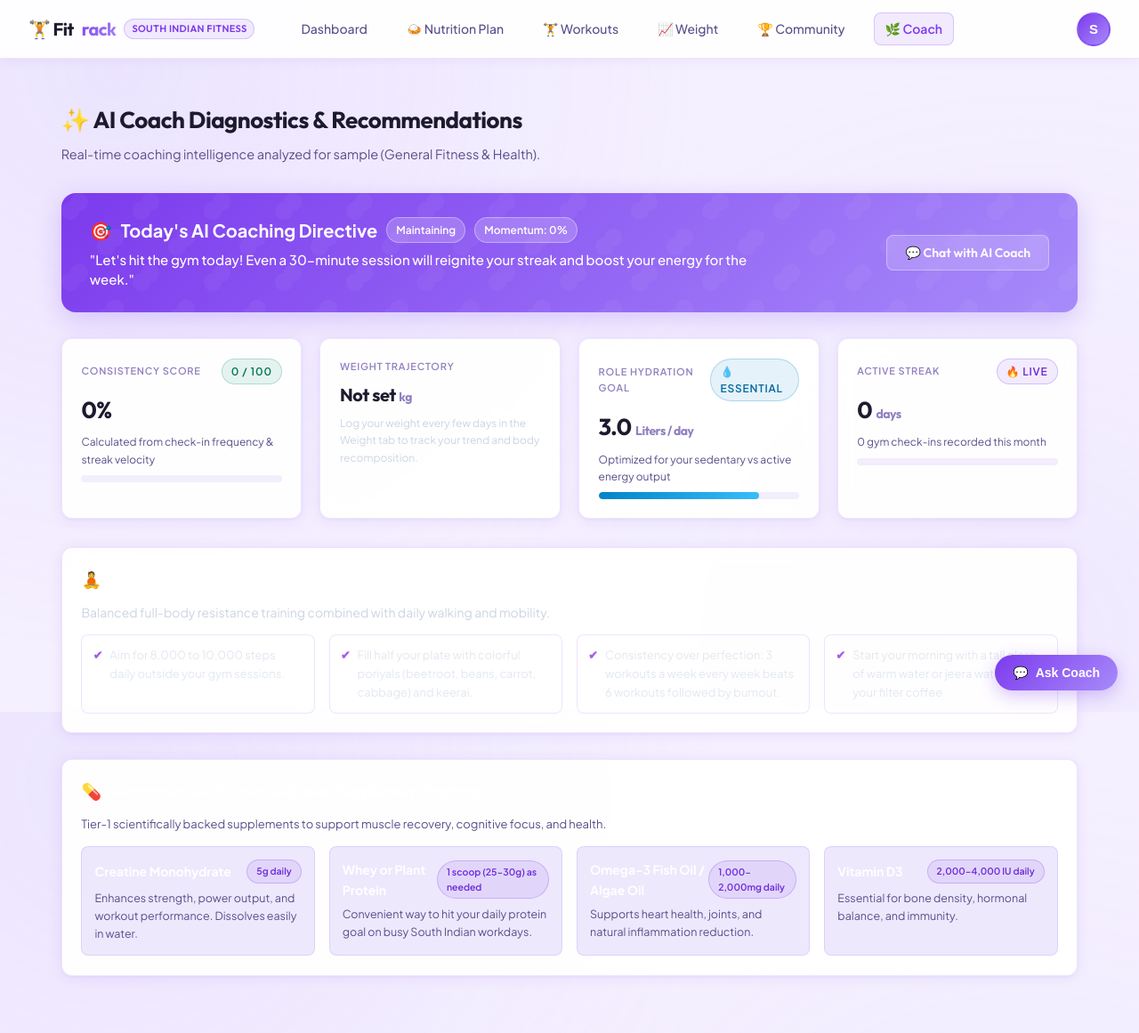
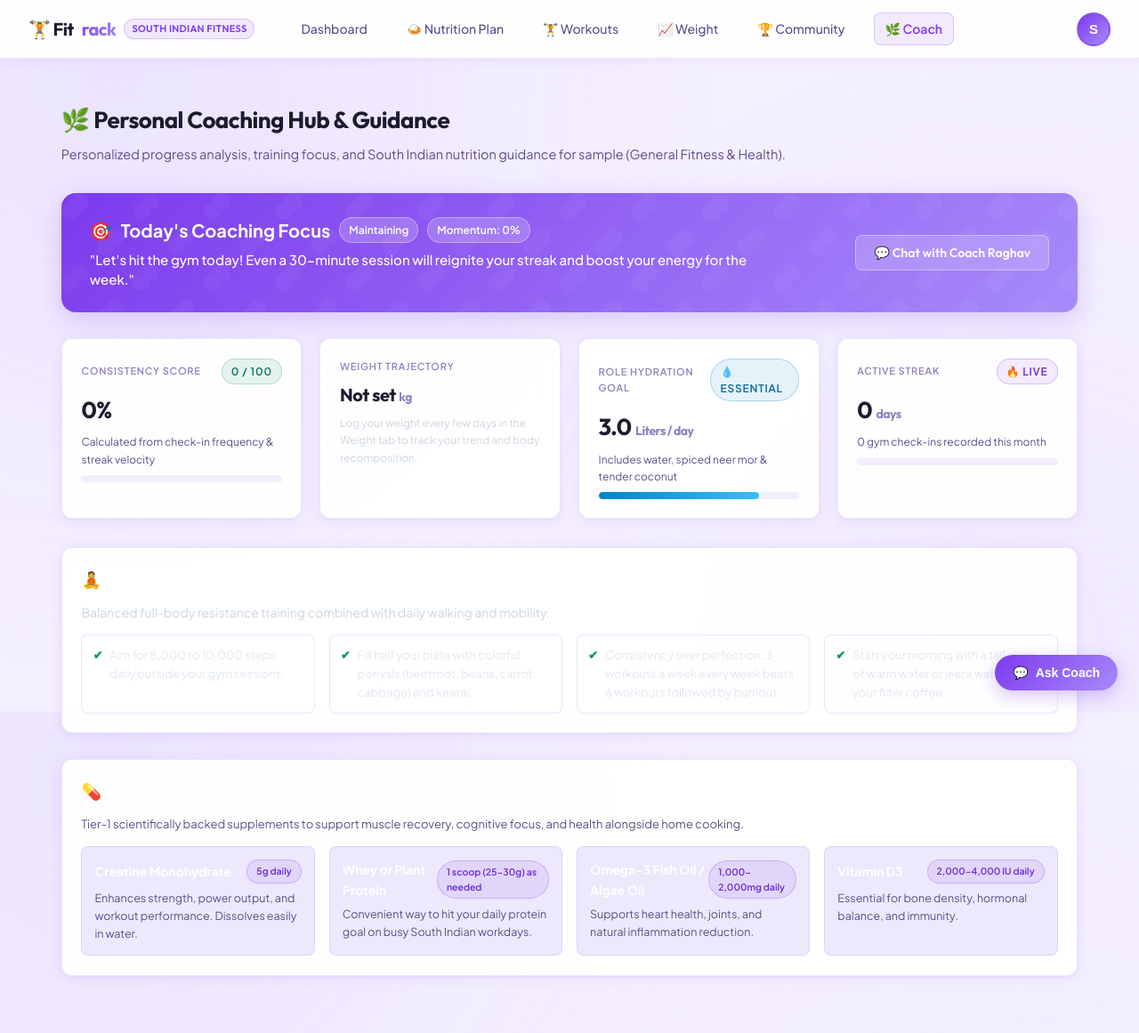
Before and after one commit to abel-111/Fitrack, a Flask app: page /ai/recommendations in a window 1280 px wide. Shown: the whole page at 89% size. Run offline with Flask 3, Linux system fonts and the light colour scheme; the visitor is signed in with stand-in values (Sample User, id 1); data that the repository does not hold is empty; some libraries are stand-ins or nearby versions.

Commit message:
ui: update recommendations page for light theme

```diff
--- a/app/templates/recommendations.html
+++ b/app/templates/recommendations.html
@@ -1,17 +1,17 @@
 {% extends "base.html" %}
-{% block title %}AI Coaching Insights — Fitrack{% endblock %}
+{% block title %}Coaching Insights & Guidance — Fitrack{% endblock %}
 {% block content %}
 <div class="page-wrapper">
     <div class="page-header">
-        <h2 class="page-title">✨ AI Coach Diagnostics & Recommendations</h2>
-        <p class="page-subtitle">Real-time coaching intelligence analyzed for {{ current_user.username }} ({{ role_info.title }}).</p>
+        <h2 class="page-title">🌿 Personal Coaching Hub & Guidance</h2>
+        <p class="page-subtitle">Personalized progress analysis, training focus, and South Indian nutrition guidance for {{ current_user.username }} ({{ role_info.title }}).</p>
     </div>
 
-    <!-- AI Daily Priority Directive Banner -->
+    <!-- Daily Priority Banner -->
     <div class="ai-hero-banner" style="margin-bottom:1.8rem;">
         <div class="ai-hero-content">
             <div class="ai-hero-title">
-                <span>🎯</span> Today's AI Coaching Directive
+                <span>🎯</span> Today's Coaching Focus
                 <span class="badge-chip badge-coral">{{ current_user.goal|capitalize }}</span>
                 <span class="badge-chip badge-emerald">Momentum: {{ insights.consistency_score }}%</span>
             </div>
@@ -21,7 +21,7 @@
         </div>
         <div>
             <button class="btn-primary-custom" onclick="document.getElementById('aiCoachFab').click();" type="button">
-                💬 Chat with AI Coach
+                💬 Chat with Coach Raghav
             </button>
         </div>
     </div>
@@ -61,7 +61,7 @@
                 <span class="badge-chip badge-cyan">💧 Essential</span>
             </div>
             <div class="stat-value">{{ insights.hydration_target }} <span style="font-size:14px; color:var(--text-muted);">Liters / day</span></div>
-            <div class="stat-subtext">Optimized for your sedentary vs active energy output</div>
+            <div class="stat-subtext">Includes water, spiced neer mor & tender coconut</div>
             <div class="progress-bar-wrap">
                 <div class="progress-bar-fill progress-bar-cyan" style="width: 80%;"></div>
             </div>
@@ -83,14 +83,14 @@
     <!-- Role Training & Mobility Adaptation -->
     <div class="stat-card" style="margin-bottom:1.8rem;">
         <h3 style="font-size:18px; font-weight:700; color:#fff; display:flex; align-items:center; gap:8px; margin-bottom:10px;">
-            <span>{{ role_info.icon }}</span> Training Adaptation for {{ role_info.title }}
+            <span>{{ role_info.icon }}</span> Training & Mobility Focus for {{ role_info.title }}
         </h3>
         <p style="color:#cbd5e1; font-size:14px; margin-bottom:14px;">{{ insights.workout_focus }}</p>
 
         <div style="display:grid; grid-template-columns:repeat(auto-fit, minmax(260px, 1fr)); gap:1rem;">
             {% for tip in insights.role_tips %}
             <div style="background:rgba(255,255,255,0.03); border:1px solid var(--border-subtle); border-radius:var(--radius-sm); padding:12px; font-size:13px; color:#e2e8f0; display:flex; gap:8px;">
-                <span style="color:#a55eea; font-weight:bold;">✔</span>
+                <span style="color:var(--accent-emerald); font-weight:bold;">✔</span>
                 <span>{{ tip }}</span>
             </div>
             {% endfor %}
@@ -103,7 +103,7 @@
             <span>💊</span> Recommended Evidence-Based Supplement Protocol
         </h3>
         <p style="color:var(--text-secondary); font-size:13px; margin-bottom:14px;">
-            Tier-1 scientifically backed supplements to support muscle recovery, cognitive focus, and health.
+            Tier-1 scientifically backed supplements to support muscle recovery, cognitive focus, and health alongside home cooking.
         </p>
 
         <div style="display:grid; grid-template-columns:repeat(auto-fit, minmax(240px, 1fr)); gap:1rem;">
```
